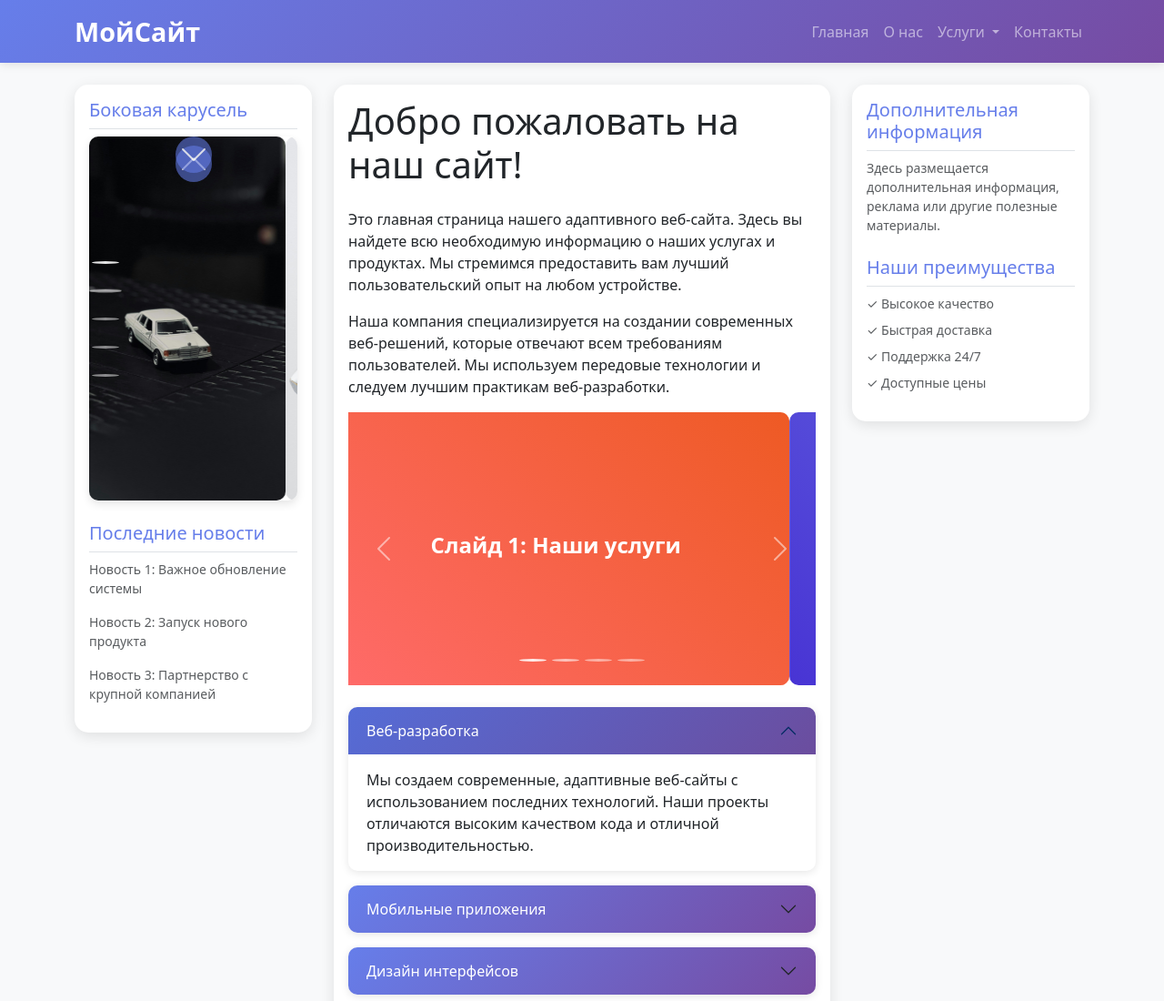
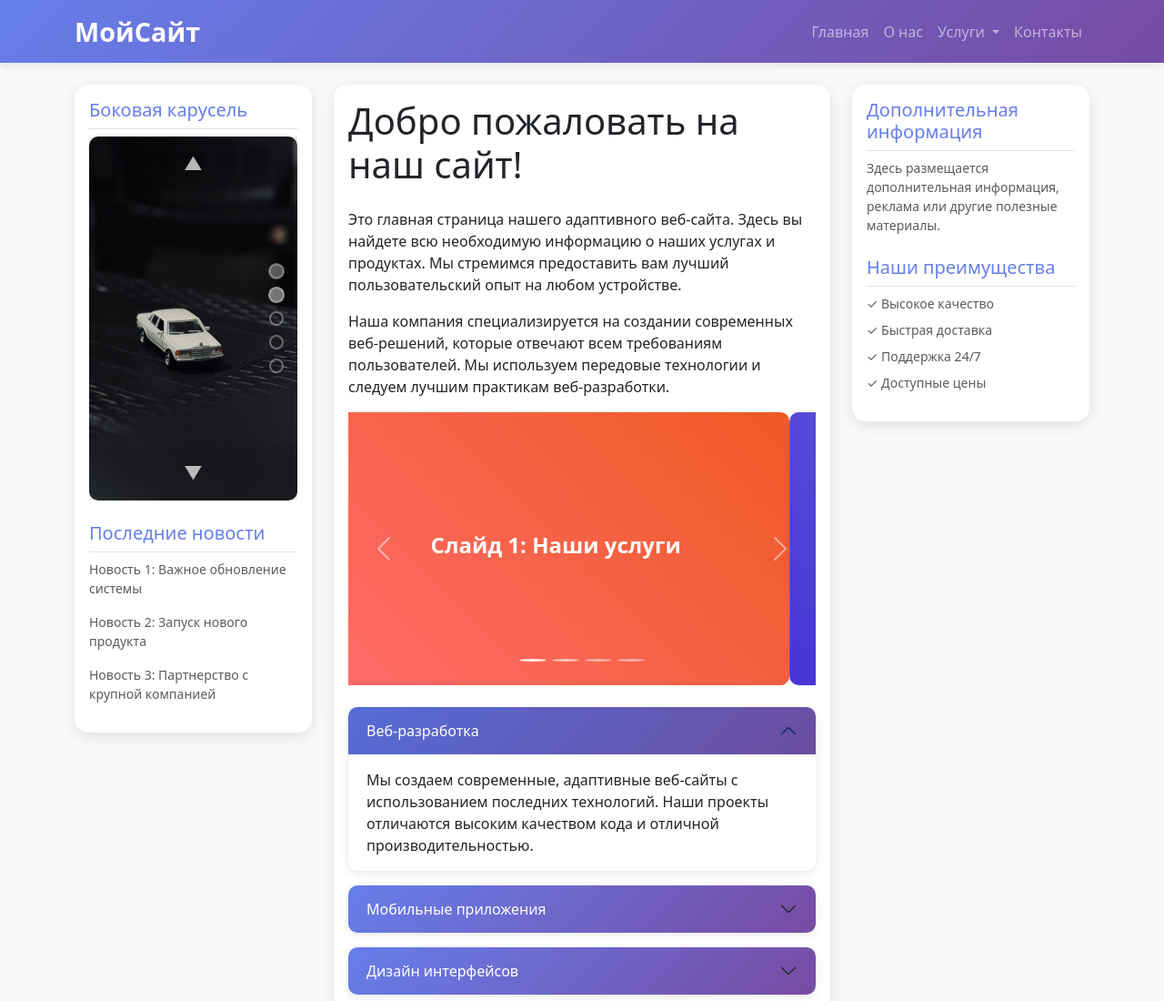
Before and after one commit to Cartoshechka/bootstrap-learning, a website: page index.html in a window 1280 px wide. Shown: the top 1100 px of the page at 91% size. Drawn offline with nearby package versions, Linux system fonts and the light colour scheme.

Commit message:
corrected vertical carousel

```diff
--- a/css/style.css
+++ b/css/style.css
@@ -38,7 +38,7 @@
     border-radius: 15px;
 }
 
-/* Carousel customization */
+/* Main Carousel customization (horizontal) */
 .custom-slide {
     height: 300px;
     border-radius: 10px;
@@ -67,152 +67,158 @@
     margin: 0 5px;
 }
 
-/* Вертикальная карусель в левом сайдбаре */
-.left-sidebar-carousel {
-    height: 300px;
+/* Vertical Carousel - Enhanced Implementation */
+.carousel.vertical {
+    position: relative;
     overflow: hidden;
-    position: relative;
-    border-radius: 10px;
 }
 
-.left-sidebar-carousel .carousel-inner {
-    height: 100%;
+.carousel.vertical .carousel-inner {
+    height: 400px;
+    width: 100%;
+    position: relative;
 }
 
-.left-sidebar-carousel .carousel-item {
+.carousel.vertical .carousel-inner > .carousel-item {
+    position: absolute;
+    top: 0;
+    left: 0;
+    width: 100%;
     height: 100%;
-    transition: transform 0.6s ease-in-out;
+    opacity: 0;
+    transition: all 0.6s ease-in-out;
+    transform: translateY(100%);
 }
 
-.left-sidebar-carousel .carousel-item img {
-    height: 100%;
+.carousel.vertical .carousel-inner > .carousel-item.active {
+    opacity: 1;
+    transform: translateY(0);
+    position: relative;
+}
+
+.carousel.vertical .carousel-inner > .carousel-item.next {
+    transform: translateY(100%);
+}
+
+.carousel.vertical .carousel-inner > .carousel-item.prev {
+    transform: translateY(-100%);
+}
+
+.carousel.vertical .carousel-inner > .carousel-item.next.left,
+.carousel.vertical .carousel-inner > .carousel-item.prev.right {
+    transform: translateY(0);
+}
+
+.carousel.vertical .carousel-inner > .carousel-item.active.left {
+    transform: translateY(-100%);
+}
+
+.carousel.vertical .carousel-inner > .carousel-item.active.right {
+    transform: translateY(100%);
+}
+
+/* Vertical Carousel Controls */
+.carousel.vertical .carousel-control-prev,
+.carousel.vertical .carousel-control-next {
+    position: absolute;
+    width: 100%;
+    height: 15%;
+    left: 0;
+    right: 0;
+    background: rgba(0, 0, 0, 0.1);
+    border: none;
+    opacity: 0.7;
+    transition: all 0.3s ease;
+    display: flex;
+    align-items: center;
+    justify-content: center;
+}
+
+.carousel.vertical .carousel-control-prev {
+    top: 0;
+    bottom: auto;
+}
+
+.carousel.vertical .carousel-control-next {
+    top: auto;
+    bottom: 0;
+}
+
+.carousel.vertical .carousel-control-prev:hover,
+.carousel.vertical .carousel-control-next:hover {
+    background: rgba(0, 0, 0, 0.3);
+    opacity: 1;
+}
+
+/* Custom Arrow Icons for Vertical Carousel */
+.carousel.vertical .carousel-control-prev-icon,
+.carousel.vertical .carousel-control-next-icon {
+    background-image: none;
+    width: 30px;
+    height: 30px;
+    position: relative;
+}
+
+.carousel.vertical .carousel-control-prev-icon::before {
+    content: '▲';
+    font-size: 20px;
+    color: white;
+    display: block;
+    text-align: center;
+    line-height: 30px;
+    font-weight: bold;
+}
+
+.carousel.vertical .carousel-control-next-icon::before {
+    content: '▼';
+    font-size: 20px;
+    color: white;
+    display: block;
+    text-align: center;
+    line-height: 30px;
+    font-weight: bold;
+}
+
+/* Vertical Carousel Indicators */
+.carousel.vertical .carousel-indicators {
+    position: absolute;
+    right: 15px;
+    top: 50%;
+    left: auto;
+    width: auto;
+    margin: 0;
+    transform: translateY(-50%);
+    flex-direction: column;
+    gap: 10px;
+}
+
+.carousel.vertical .carousel-indicators button {
+    width: 12px;
+    height: 12px;
+    border-radius: 50%;
+    margin: 0;
+    text-indent: 0;
+    border: 2px solid rgba(255, 255, 255, 0.5);
+    background-color: transparent;
+    opacity: 0.7;
+    transition: all 0.3s ease;
+}
+
+.carousel.vertical .carousel-indicators button.active {
+    background-color: rgba(255, 255, 255, 0.9);
+    border-color: rgba(255, 255, 255, 0.9);
+    opacity: 1;
+    transform: scale(1.2);
+}
+
+/* Custom styling for vertical carousel images */
+.carousel.vertical .custom-slide-img {
+    height: 400px;
     width: 100%;
     object-fit: cover;
     border-radius: 10px;
 }
 
-/* Left sidebar carousel */
-/* Стили для сайдбара */
-.custom-sidebar {
-    border: none;
-    box-shadow: 0 4px 15px rgba(0,0,0,0.1);
-    border-radius: 15px;
-    transition: transform 0.3s ease;
-}
-
-.custom-sidebar:hover {
-    transform: translateY(-2px);
-}
-
-/* Стили для карусели в сайдбаре */
-/* Стили карусели идентичные основной */
-/* Вертикальная карусель */
-.vertical-carousel {
-    height: 400px;
-    overflow: hidden;
-    position: relative;
-    border-radius: 10px;
-    box-shadow: 0 4px 10px rgba(0,0,0,0.1);
-}
-
-.vertical-carousel .carousel-inner {
-    height: 100%;
-}
-
-.vertical-carousel .carousel-item {
-    height: 100%;
-    transition: transform 0.6s ease-in-out;
-}
-
-.vertical-carousel .carousel-item img {
-    height: 100%;
-    width: 100%;
-    object-fit: cover;
-    border-radius: 10px;
-    aspect-ratio: 2/3; /* Соотношение вертикального фото */
-}
-
-/* Индикаторы */
-.vertical-indicators {
-    position: absolute;
-    right: 10px;
-    top: 50%;
-    transform: translateY(-50%);
-    display: flex;
-    flex-direction: column;
-    gap: 8px;
-    z-index: 5;
-    margin: 0;
-}
-
-.vertical-indicators button {
-    width: 10px;
-    height: 10px;
-    border-radius: 50%;
-    border: none;
-    background-color: rgba(255,255,255,0.5);
-    opacity: 0.6;
-    transition: all 0.3s ease;
-}
-
-.vertical-indicators button.active {
-    background-color: #fff;
-    opacity: 1;
-    transform: scale(1.2);
-}
-
-/* Кнопки навигации */
-.vertical-carousel .carousel-control-prev,
-.vertical-carousel .carousel-control-next {
-    position: absolute;
-    left: 50%;
-    transform: translateX(-50%);
-    width: 40px;
-    height: 40px;
-    background-color: rgba(102, 126, 234, 0.7);
-    border-radius: 50%;
-    z-index: 10;
-    display: flex;
-    align-items: center;
-    justify-content: center;
-    opacity: 0.8;
-    transition: all 0.3s ease;
-}
-
-.vertical-carousel .carousel-control-prev {
-    top: 10px;
-}
-
-.vertical-carousel .carousel-control-next {
-    bottom: 10px;
-}
-
-.vertical-carousel .carousel-control-prev:hover,
-.vertical-carousel .carousel-control-next:hover {
-    opacity: 1;
-    background-color: #667eea;
-}
-
-.up-icon {
-    transform: rotate(90deg);
-}
-
-.down-icon {
-    transform: rotate(90deg);
-}
-
-/* Адаптивность */
-@media (max-width: 992px) {
-    .vertical-carousel {
-        height: 350px;
-    }
-}
-
-@media (max-width: 768px) {
-    .vertical-carousel {
-        height: 300px;
-    }
-}
 /* Accordion customization */
 .custom-accordion-button {
     background: linear-gradient(135deg, #667eea 0%, #764ba2 100%);
@@ -309,6 +315,29 @@ body {
     .custom-navbar .navbar-brand {
         font-size: 1.5rem !important;
     }
+
+    .carousel.vertical .carousel-inner {
+        height: 300px;
+    }
+
+    .carousel.vertical .custom-slide-img {
+        height: 300px;
+    }
+
+    .carousel.vertical .carousel-control-prev,
+    .carousel.vertical .carousel-control-next {
+        height: 20%;
+    }
+}
+
+@media (max-width: 992px) {
+    .carousel.vertical .carousel-inner {
+        height: 350px;
+    }
+
+    .carousel.vertical .custom-slide-img {
+        height: 350px;
+    }
 }
 
 /* Animation for cards */
--- a/index.html
+++ b/index.html
@@ -48,40 +48,40 @@
                 <div class="card-body">
                     <h5 class="card-title text-primary border-bottom pb-2">Боковая карусель</h5>
 
-                    <div id="verticalCarousel" class="carousel slide vertical-carousel" data-bs-ride="carousel">
-                        <div class="carousel-indicators vertical-indicators">
-                            <button type="button" data-bs-target="#verticalCarousel" data-bs-slide-to="0" class="active"></button>
-                            <button type="button" data-bs-target="#verticalCarousel" data-bs-slide-to="1"></button>
-                            <button type="button" data-bs-target="#verticalCarousel" data-bs-slide-to="2"></button>
-                            <button type="button" data-bs-target="#verticalCarousel" data-bs-slide-to="3"></button>
-                            <button type="button" data-bs-target="#verticalCarousel" data-bs-slide-to="4"></button>
+                    <!-- Карусель -->
+                    <div id="sidebarCarousel" class="carousel vertical slide" data-bs-ride="carousel">
+                        <div class="carousel-indicators">
+                            <button type="button" data-bs-target="#sidebarCarousel" data-bs-slide-to="0"
+                                    class="active"></button>
+                            <button type="button" data-bs-target="#sidebarCarousel" data-bs-slide-to="1"></button>
+                            <button type="button" data-bs-target="#sidebarCarousel" data-bs-slide-to="2"></button>
+                            <button type="button" data-bs-target="#sidebarCarousel" data-bs-slide-to="3"></button>
+                            <button type="button" data-bs-target="#sidebarCarousel" data-bs-slide-to="4"></button>
                         </div>
-
                         <div class="carousel-inner">
                             <div class="carousel-item active">
-                                <img src="src/img/img1.jpg" class="d-block w-100" alt="Фото 1">
+                                <img src="src/img/img1.jpg" class="d-block w-100 custom-slide-img" alt="Фото 1">
                             </div>
                             <div class="carousel-item">
-                                <img src="src/img/img2.jpg" class="d-block w-100" alt="Фото 2">
+                                <img src="src/img/img2.jpg" class="d-block w-100 custom-slide-img" alt="Фото 2">
                             </div>
                             <div class="carousel-item">
-                                <img src="src/img/img3.jpg" class="d-block w-100" alt="Фото 3">
+                                <img src="src/img/img3.jpg" class="d-block w-100 custom-slide-img" alt="Фото 3">
                             </div>
                             <div class="carousel-item">
-                                <img src="src/img/img4.jpg" class="d-block w-100" alt="Фото 4">
+                                <img src="src/img/img4.jpg" class="d-block w-100 custom-slide-img" alt="Фото 4">
                             </div>
                             <div class="carousel-item">
-                                <img src="src/img/img5.jpg" class="d-block w-100" alt="Фото 5">
+                                <img src="src/img/img5.jpg" class="d-block w-100 custom-slide-img" alt="Фото 5">
                             </div>
                         </div>
-
-                        <button class="carousel-control-prev" type="button" data-bs-target="#verticalCarousel" data-bs-slide="prev">
-                            <span class="carousel-control-prev-icon up-icon" aria-hidden="true"></span>
-                            <span class="visually-hidden">Предыдущий</span>
+                        <button class="carousel-control-prev" type="button" data-bs-target="#sidebarCarousel"
+                                data-bs-slide="prev">
+                            <span class="carousel-control-prev-icon"></span>
                         </button>
-                        <button class="carousel-control-next" type="button" data-bs-target="#verticalCarousel" data-bs-slide="next">
-                            <span class="carousel-control-next-icon down-icon" aria-hidden="true"></span>
-                            <span class="visually-hidden">Следующий</span>
+                        <button class="carousel-control-next" type="button" data-bs-target="#sidebarCarousel"
+                                data-bs-slide="next">
+                            <span class="carousel-control-next-icon"></span>
                         </button>
                     </div>
 
@@ -284,5 +284,53 @@
 </footer>
 
 <script src="https://cdnjs.cloudflare.com/ajax/libs/bootstrap/5.3.0/js/bootstrap.bundle.min.js"></script>
+<script>
+// Enhanced Vertical Carousel Implementation
+document.addEventListener('DOMContentLoaded', function() {
+    const verticalCarousels = document.querySelectorAll('.carousel.vertical');
+
+    verticalCarousels.forEach(function(carousel) {
+        // Override the default slide behavior for vertical carousels
+        carousel.addEventListener('slide.bs.carousel', function(e) {
+            const items = carousel.querySelectorAll('.carousel-item');
+            const activeItem = carousel.querySelector('.carousel-item.active');
+            const nextItem = e.relatedTarget;
+
+            // Remove any existing transition classes
+            items.forEach(item => {
+                item.classList.remove('next', 'prev', 'left', 'right');
+            });
+
+            // Determine slide direction
+            const activeIndex = Array.from(items).indexOf(activeItem);
+            const nextIndex = Array.from(items).indexOf(nextItem);
+
+            if (nextIndex > activeIndex || (activeIndex === items.length - 1 && nextIndex === 0)) {
+                // Sliding down
+                nextItem.classList.add('next');
+                setTimeout(() => {
+                    activeItem.classList.add('left');
+                    nextItem.classList.add('left');
+                }, 10);
+            } else {
+                // Sliding up
+                nextItem.classList.add('prev');
+                setTimeout(() => {
+                    activeItem.classList.add('right');
+                    nextItem.classList.add('right');
+                }, 10);
+            }
+        });
+
+        carousel.addEventListener('slid.bs.carousel', function() {
+            // Clean up classes after transition
+            const items = carousel.querySelectorAll('.carousel-item');
+            items.forEach(item => {
+                item.classList.remove('next', 'prev', 'left', 'right');
+            });
+        });
+    });
+});
+</script>
 </body>
 </html>
```
Also changed, not shown: README.md.
